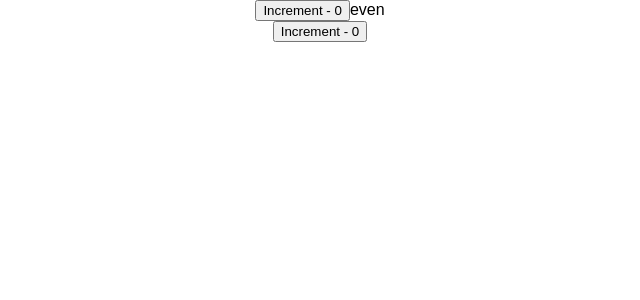
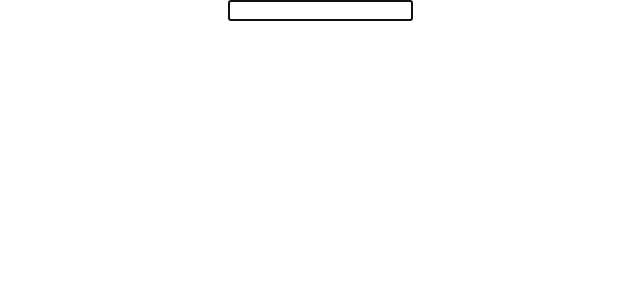
Before and after one commit to Sumit-D21/my-hooks, a React (Create React App) app: page / in a window 1280 px wide. Shown: the top 300 px of the page, without its empty margins (320-960 px from the left). Built offline with nearby package versions, Linux system fonts and the light colour scheme.

Commit message:
Useref Hook

```diff
--- a/src/App.js
+++ b/src/App.js
@@ -11,12 +11,14 @@ import UsereducerCounter from './component/UsereducerCounter';
 import DataFetchingReducer from './component/DataFetchingReducer';
 import Parent from './component/useCallback/Parent';
 import UseMemoCounter from './component/UseMemoCounter';
+import UseRefInput from './component/UseRefInput';
 
 class App extends Component {
   render() {
     return (
       <div className="App">
-        <UseMemoCounter/>
+        <UseRefInput/>
+        {/* <UseMemoCounter/> */}
         {/* <Parent/> */}
         {/* <DataFetchingReducer/> */}
         {/* <UsereducerCounter/> */}
--- /dev/null
+++ b/src/component/UseRefInput.js
@@ -0,0 +1,17 @@
+import React, { useEffect, useRef } from 'react'
+
+function UseRefInput() {
+
+    const inputRef = useRef(null)
+
+    useEffect(() =>{
+        inputRef.current.focus()
+    })
+  return (
+    <div>
+        <input ref={inputRef} type='input'></input>
+    </div>
+  )
+}
+
+export default UseRefInput
```
